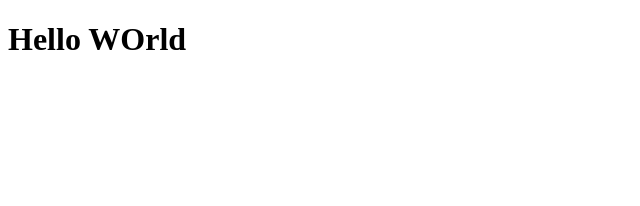
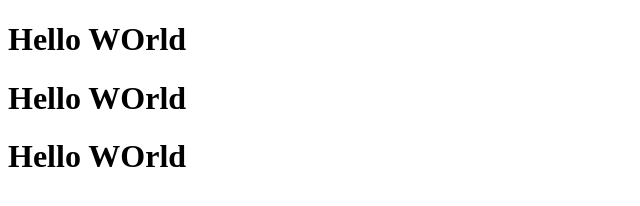
Before and after one commit to snehab162004/sample, a plain HTML site: page index.html in a window 1280 px wide. Shown: the whole page, without its empty margins (0-640 px from the left). Drawn offline with Linux system fonts and the light colour scheme.

Commit message:
added h1

```diff
--- a/index.html
+++ b/index.html
@@ -8,5 +8,7 @@
 </head>
 <body>
     <h1>Hello WOrld</h1>
+    <h1>Hello WOrld</h1>
+    <h1>Hello WOrld</h1>
 </body>
 </html>
```
